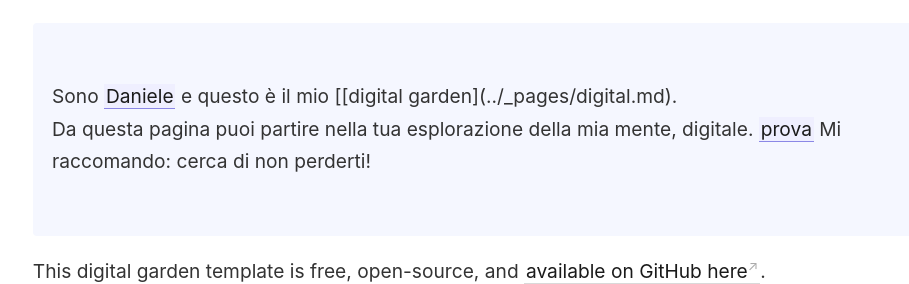
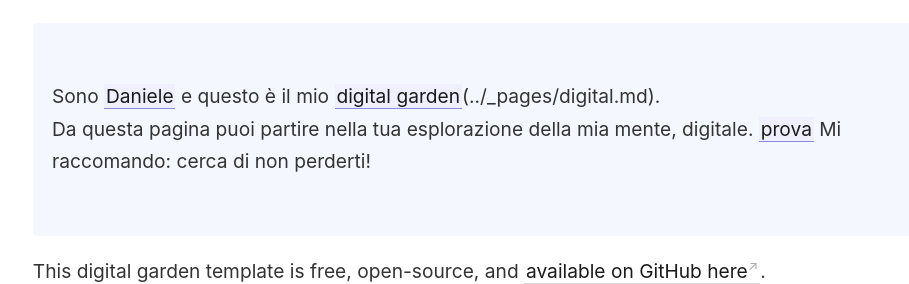
Before and after one commit to dandele/digital-garden-812, a Jekyll site: the page built from _pages/index.md, in a window 1280 px wide. Shown: the part 192-476 px from the top of the page, without its empty margins (44-953 px from the left). Built offline with Jekyll 4.4.1, drawn with Linux system fonts in a browser that asks for light colours.

```diff
--- a/_pages/index.md
+++ b/_pages/index.md
@@ -7,7 +7,7 @@ permalink: /
 # Ciao 👋
 
 <p style="padding: 3em 1em; background: #f5f7ff; border-radius: 4px;">
-Sono [[Daniele]] e questo è il mio [[digital garden](../_pages/digital.md).
+Sono [[Daniele]] e questo è il mio [[digital garden]](../_pages/digital.md).
 <br>Da questa pagina puoi partire nella tua esplorazione della mia mente, digitale. [[prova]]
 
 Mi raccomando: cerca di non perderti!
```
